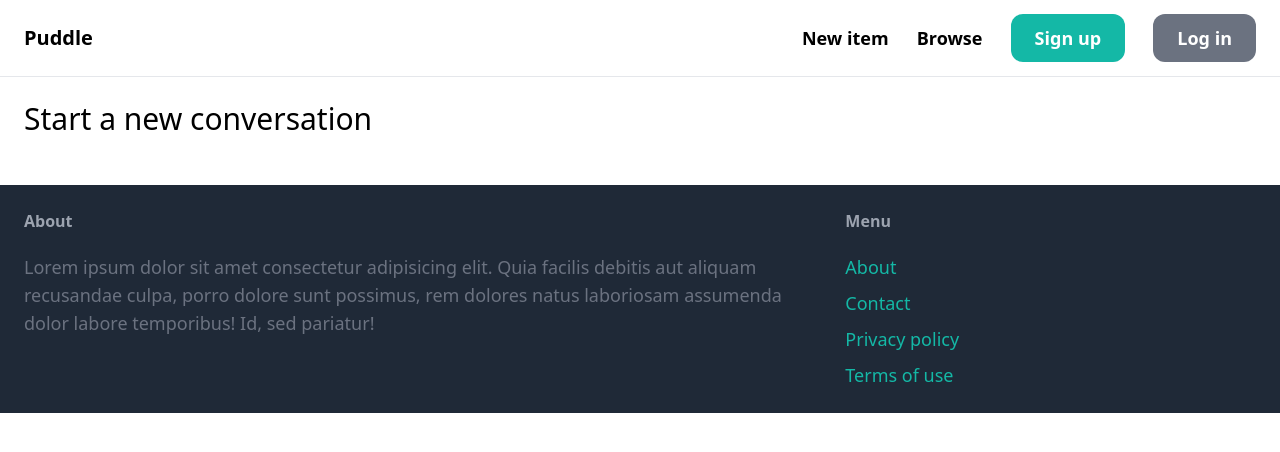
After one commit to Anjali0739/Puddle_website, a Django app: page /inbox/1/ in a window 1280 px wide. The commit adds this page. Shown: the top 452 px of the page. Run offline with Django 5.2, Linux system fonts and the light colour scheme; data comes from the database, SQL or seed files in the repository; both versions use the stored data as it was after the commit; some libraries are stand-ins or nearby versions.

Commit message:
feat: implemented conversation app

```diff
--- /dev/null
+++ b/conversation/templates/conversation/new.html
@@ -0,0 +1,8 @@
+{% extends "core/base.html" %}
+
+{% block title %}New Conversation{% endblock %}
+
+{% block content %}
+    <h1 class="mb-6 text-3xl">Start a new conversation</h1>
+
+{% endblock %}
--- a/conversation/urls.py
+++ b/conversation/urls.py
@@ -4,5 +4,5 @@ from . import views
 app_name = 'conversation'
 
 urlpatterns = [
-    path('new/<int:item_id>/', views.new_conversation, name='new'),
+    path('<int:item_pk>/', views.new_conversation, name='new'),
 ]
--- a/conversation/views.py
+++ b/conversation/views.py
@@ -1,6 +1,6 @@
 from django.shortcuts import render, get_object_or_404, redirect
 from .forms import ConversationMessageForm
-from puddle.item.models import Item
+from item.models import Item
 from .models import Conversation
 # Create your views here.
 def new_conversation(request, item_pk):
--- a/core/templates/core/base.html
+++ b/core/templates/core/base.html
@@ -16,8 +16,10 @@
 
             {% if request.user.is_authenticated %}
                 <a href="{% url 'dashboard:index' %}" class="px-6 py-3 text-lg font-semibold bg-gray-500 text-white rounded-xl hover:bg-gray-700">Dashboard</a>
-                <a href="#" class="px-6 py-3 text-lg font-semibold bg-gray-500 text-white rounded-xl hover:bg-gray-700">Inbox</a>
-                <a href="#" class="px-6 py-3 text-lg font-semibold bg-teal-500 text-white rounded-xl hover:bg-teal-700">Log out</a>
+                {% if item %}
+                    <a href="{% url 'conversation:new' item.id %}" class="px-6 py-3 text-lg font-semibold bg-gray-500 text-white rounded-xl hover:bg-gray-700">Inbox</a>
+                {% endif %}
+                <a href="{% url 'core:logout' %}" class="p    x-6 py-3 text-lg font-semibold bg-teal-500 text-white rounded-xl hover:bg-teal-700">Log out</a>
             {% else %}
                 <a href="{% url 'core:signup' %}" class="px-6 py-3 text-lg font-semibold bg-teal-500 text-white rounded-xl hover:bg-teal-700">Sign up</a>
                 <a href="{% url 'core:login' %}" class="px-6 py-3 text-lg font-semibold bg-gray-500 text-white rounded-xl hover:bg-gray-700">Log in</a>
--- a/core/urls.py
+++ b/core/urls.py
@@ -12,4 +12,5 @@ urlpatterns = [
     path("contact/", views.contact, name="contact"),
     path("signup/", views.signup, name="signup"),
     path("login/", auth_views.LoginView.as_view(template_name='core/login.html',authentication_form = LoginForm), name="login"),
+    path('logout/', views.logout_user, name='logout'),
 ]
--- a/item/templates/item/detail.html
+++ b/item/templates/item/detail.html
@@ -39,7 +39,7 @@
                     <a href="{% url 'item:delete' item.id %}" class="inline-block mt-6 px-6 py-3 text-lg font-semibold bg-red-500 text-white rounded-xl hover:bg-red-700">Delete Item</a>
                 </div>
             {% else %}
-                <a href="#" class="inline-block mt-6 px-6 py-3 text-lg font-semibold bg-teal-500 text-white hover:bg-teal-700 rounded-lg">Contact Seller</a>
+                <a href="{% url 'conversation:new' item.id %}" class="inline-block mt-6 px-6 py-3 text-lg font-semibold bg-teal-500 text-white hover:bg-teal-700 rounded-lg">Contact Seller</a>
             {% endif %}
         </div>
     </div>
```
Also changed, not shown: core/views.py (+6 -1 lines), conversation/migrations/0001_initial.py (added), db.sqlite3.
